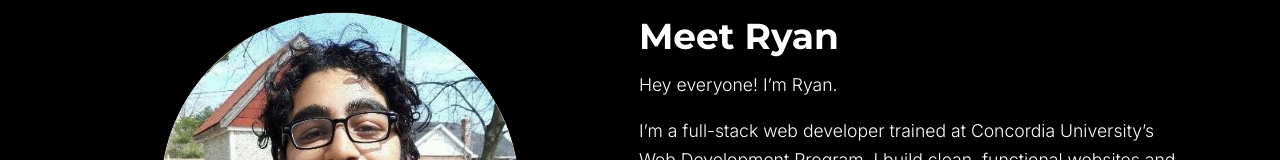
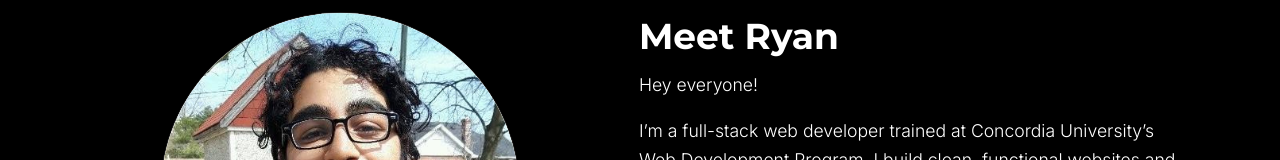
Before and after one commit to ryangosine/website-, a React (Create React App) app in the folder client/: page / in a window 1280 px wide. Shown: the part 533-693 px from the top of the page. Built offline with nearby package versions, Linux system fonts and the light colour scheme.

Commit message:
updated cv upload

```diff
--- a/client/src/components/IntroSection.js
+++ b/client/src/components/IntroSection.js
@@ -17,7 +17,7 @@ const IntroSection = () => {
         <BlurbContainer>
           <Heading id="intro-heading">Meet Ryan</Heading>
           <Blurb as="article">
-            <p>Hey everyone! I’m Ryan.</p>
+            <p>Hey everyone!</p>
 
             <p>
               I’m a full-stack web developer trained at Concordia University’s
--- a/client/src/components/header.js
+++ b/client/src/components/header.js
@@ -14,7 +14,7 @@ const Header = () => {
       ) : (
         <>
           <ResumeLink
-            href="/Ryan_Gosine_Resume.pdf"
+            href="/Ryan_Gosine_Resume_.pdf"
             download
             aria-label="Download résumé (PDF)"
             title="Download résumé (PDF)"
```
Also changed, not shown: 11 other files (tests, documents, lock files or other folders).
